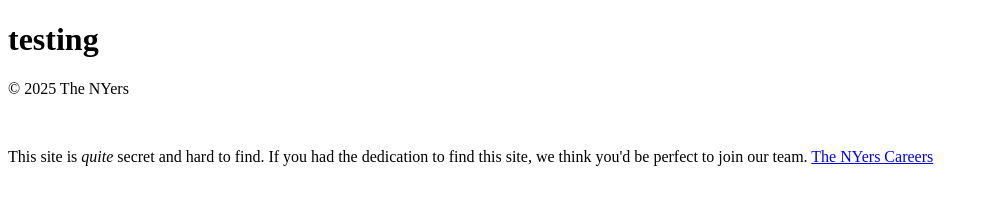
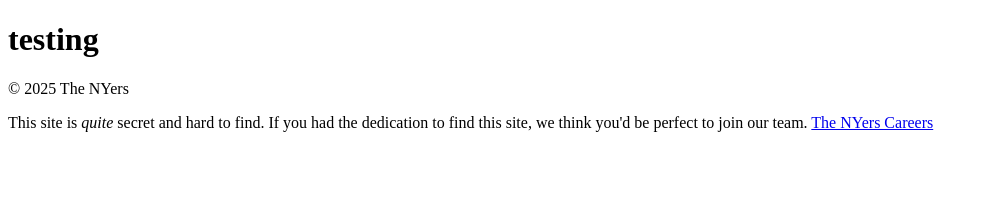
Before and after one commit to queensco/queensco.github.io, a plain HTML site: page index.html in a window 1280 px wide. Shown: the whole page, without its empty margins (0-989 px from the left). Drawn offline with Linux system fonts and the light colour scheme.

Commit message:
Remove unnecessary line break in footer for improved formatting

```diff
--- a/index.html
+++ b/index.html
@@ -21,7 +21,7 @@
 </body>
 
 <footer>
-    <p>© 2025 The NYers</p><br>
+    <p>© 2025 The NYers</p>
     <p>This site is <i>quite</i> secret and hard to find. If you had the dedication to find this site,
     we think you'd be perfect to join our team. <a href="https://google.com">The NYers Careers</a></p>
 </footer>
```
